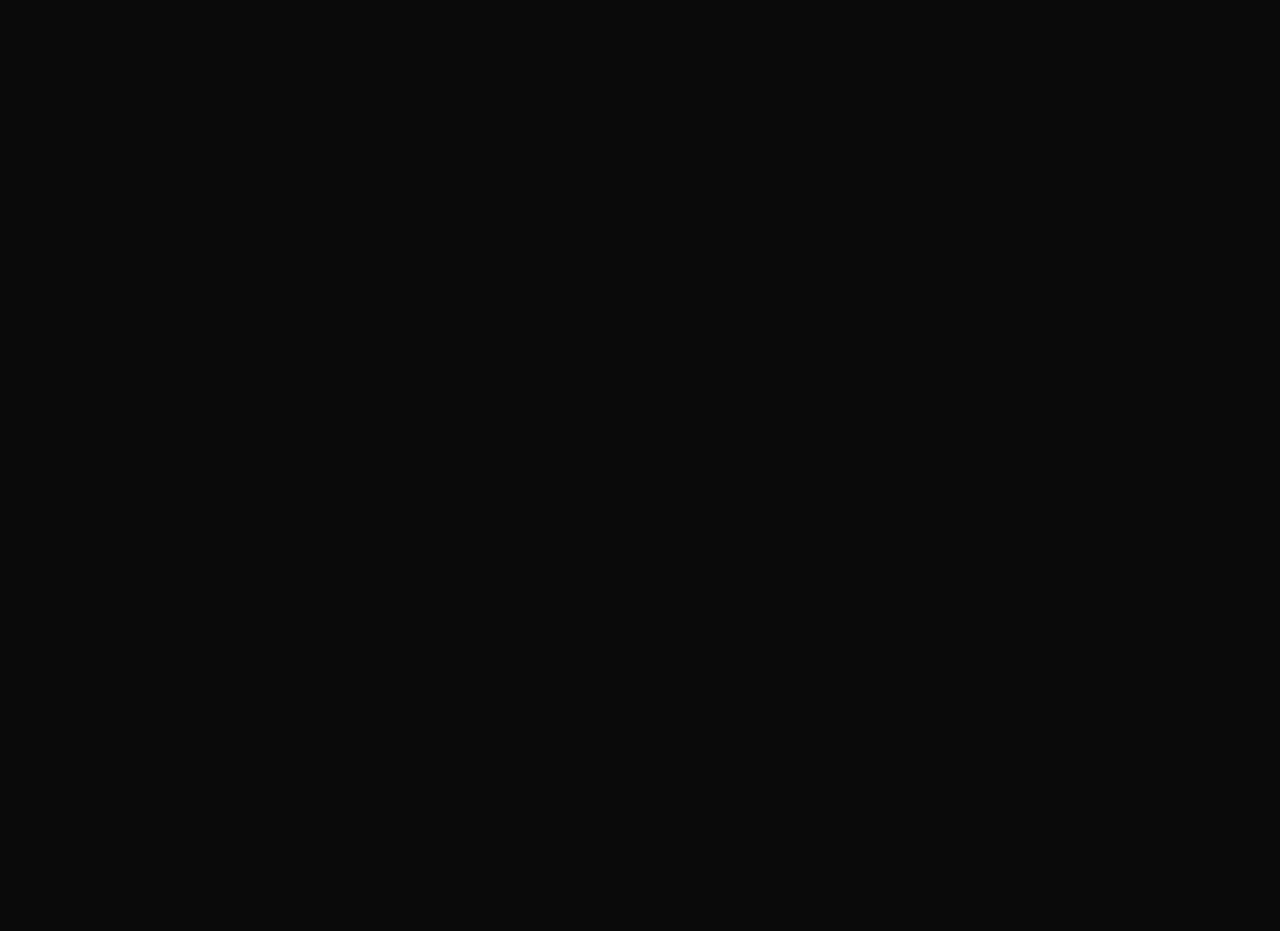
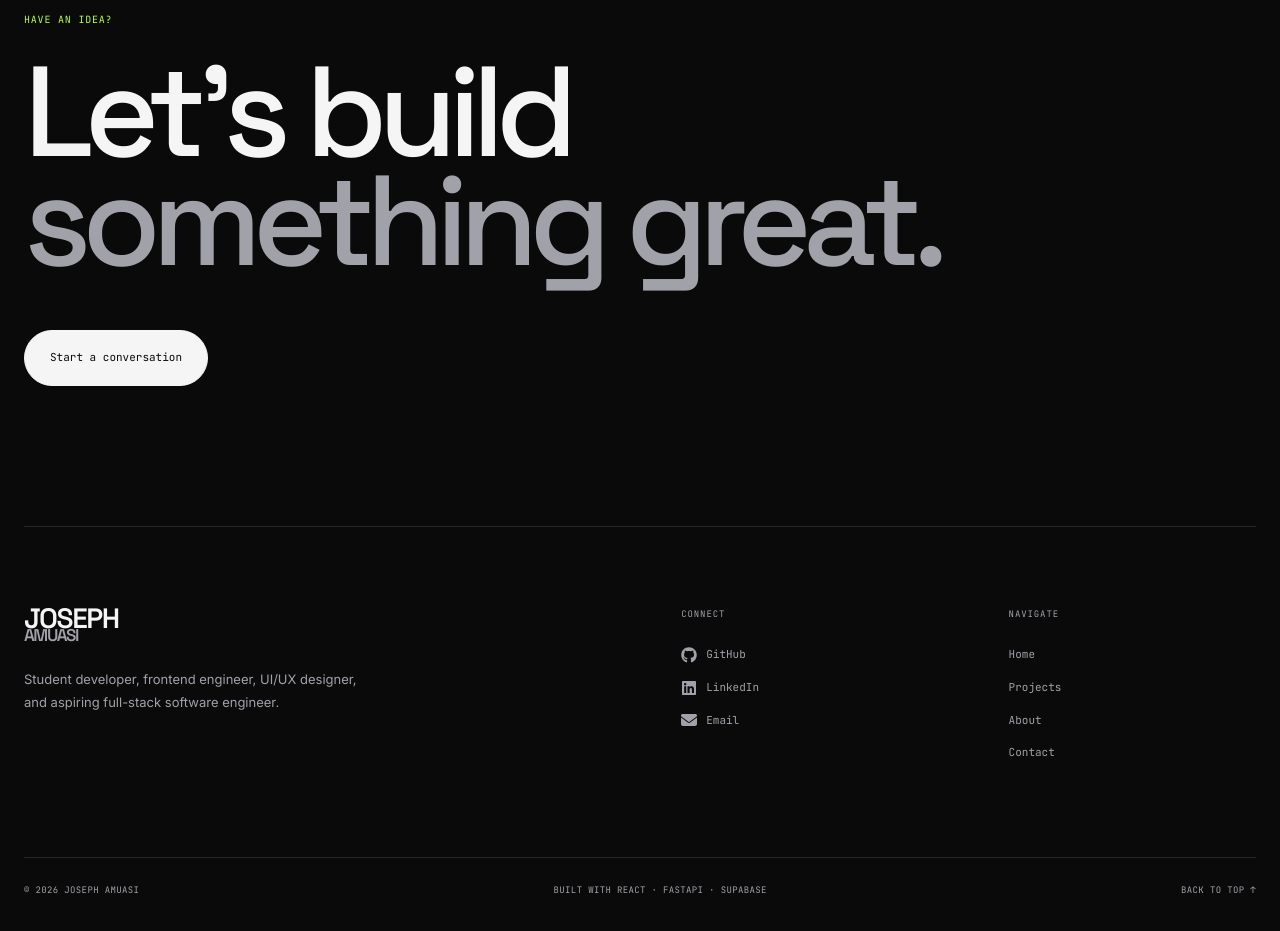
Before and after one commit to josephamuasi001/MY-PORTFOLIO, a React (Vite) app in the folder joseph-portfolio/: page / in a window 1280 px wide. Shown: the part 10680-11611 px from the top of the page. Before the commit the page ends 10551 px from the top, so only its background shows below. Built offline with nearby package versions, Linux system fonts and the light colour scheme.

Commit message:
feat: add Footer section with content, styling, and responsive design

```diff
--- a/joseph-portfolio/src/App.jsx
+++ b/joseph-portfolio/src/App.jsx
@@ -5,6 +5,9 @@ import About from "./sections/About";
 import Services from "./sections/Services";
 import Skills from "./sections/Skills";
 import Contact from "./sections/Contact";
+import Footer from "./sections/Footer";
+
+
 
 function App() {
   return (
@@ -20,7 +23,7 @@ function App() {
         <Skills />
         <Contact />
       </main>
-
+      <Footer />
     </div>
   );
 }
--- /dev/null
+++ b/joseph-portfolio/src/sections/Footer.css
@@ -0,0 +1,370 @@
+/* =================================
+   FOOTER
+================================= */
+
+.footer {
+  padding: 140px 0 35px;
+
+  background: var(--color-bg);
+
+  border-top: 1px solid var(--color-border);
+}
+
+.footer-container {
+  width: min(
+    calc(100% - 48px),
+    var(--container-width)
+  );
+
+  margin: 0 auto;
+}
+
+
+/* =================================
+   MAIN CTA
+================================= */
+
+.footer-cta {
+  padding-bottom: 140px;
+
+  border-bottom: 1px solid var(--color-border);
+}
+
+.footer-eyebrow {
+  margin-bottom: 30px;
+
+  color: var(--color-accent);
+
+  font-family: var(--font-mono);
+
+  font-size: 10px;
+
+  letter-spacing: 0.08em;
+}
+
+.footer-cta h2 {
+  margin-bottom: 55px;
+
+  font-family: var(--font-display);
+
+  font-size: clamp(
+    65px,
+    10vw,
+    145px
+  );
+
+  font-weight: 500;
+
+  line-height: 0.85;
+
+  letter-spacing: -0.07em;
+}
+
+.footer-cta h2 span {
+  color: var(--color-text-muted);
+}
+
+
+/* =================================
+   CTA BUTTON
+================================= */
+
+.footer-cta-button {
+  display: inline-flex;
+
+  align-items: center;
+
+  gap: 18px;
+
+  padding: 18px 25px;
+
+  border: 1px solid var(--color-text);
+
+  border-radius: var(--radius-pill);
+
+  color: var(--color-bg);
+
+  background: var(--color-text);
+
+  font-family: var(--font-mono);
+
+  font-size: 11px;
+
+  text-decoration: none;
+
+  transition:
+    transform 0.3s ease,
+    background 0.3s ease,
+    color 0.3s ease;
+}
+
+.footer-cta-button:hover {
+  transform: translateY(-4px);
+
+  color: var(--color-bg);
+
+  background: var(--color-accent);
+
+  border-color: var(--color-accent);
+}
+
+
+/* =================================
+   FOOTER MAIN
+================================= */
+
+.footer-main {
+  display: grid;
+
+  grid-template-columns:
+    1.4fr
+    0.6fr
+    0.6fr;
+
+  gap: 80px;
+
+  padding: 80px 0;
+}
+
+
+/* =================================
+   BRAND
+================================= */
+
+.footer-logo {
+  display: inline-flex;
+
+  flex-direction: column;
+
+  margin-bottom: 25px;
+
+  color: var(--color-text);
+
+  font-family: var(--font-display);
+
+  font-size: 28px;
+
+  font-weight: 600;
+
+  line-height: 0.8;
+
+  letter-spacing: -0.05em;
+
+  text-decoration: none;
+}
+
+.footer-logo span {
+  color: var(--color-text-muted);
+
+  font-size: 17px;
+}
+
+.footer-brand p {
+  max-width: 350px;
+
+  color: var(--color-text-muted);
+
+  font-size: 13px;
+
+  line-height: 1.8;
+}
+
+
+/* =================================
+   FOOTER LINKS
+================================= */
+
+.footer-links {
+  display: flex;
+
+  flex-direction: column;
+
+  align-items: flex-start;
+}
+
+.footer-links-label {
+  margin-bottom: 25px;
+
+  color: var(--color-text-muted);
+
+  font-family: var(--font-mono);
+
+  font-size: 9px;
+
+  letter-spacing: 0.1em;
+}
+
+.footer-links a {
+  display: flex;
+
+  align-items: center;
+
+  gap: 9px;
+
+  margin-bottom: 15px;
+
+  color: var(--color-text-muted);
+
+  font-family: var(--font-mono);
+
+  font-size: 11px;
+
+  text-decoration: none;
+
+  transition:
+    color 0.25s ease,
+    transform 0.25s ease;
+}
+
+.footer-links a svg:last-child {
+  opacity: 0;
+
+  transform: translate(-4px, 4px);
+
+  transition:
+    opacity 0.25s ease,
+    transform 0.25s ease;
+}
+
+.footer-links a:hover {
+  color: var(--color-text);
+
+  transform: translateX(4px);
+}
+
+.footer-links a:hover svg:last-child {
+  opacity: 1;
+
+  transform: translate(0, 0);
+}
+
+
+/* =================================
+   BOTTOM BAR
+================================= */
+
+.footer-bottom {
+  display: flex;
+
+  align-items: center;
+
+  justify-content: space-between;
+
+  gap: 25px;
+
+  padding-top: 25px;
+
+  border-top: 1px solid var(--color-border);
+
+  color: var(--color-text-muted);
+
+  font-family: var(--font-mono);
+
+  font-size: 9px;
+
+  letter-spacing: 0.04em;
+}
+
+.footer-bottom p {
+  margin: 0;
+}
+
+.footer-bottom a {
+  color: var(--color-text-muted);
+
+  text-decoration: none;
+
+  transition: color 0.25s ease;
+}
+
+.footer-bottom a:hover {
+  color: var(--color-accent);
+}
+
+
+/* =================================
+   TABLET
+================================= */
+
+@media (max-width: 900px) {
+
+  .footer {
+    padding-top: 110px;
+  }
+
+  .footer-cta {
+    padding-bottom: 100px;
+  }
+
+  .footer-main {
+    grid-template-columns:
+      1fr 1fr;
+
+    gap: 60px;
+  }
+
+  .footer-brand {
+    grid-column: 1 / -1;
+  }
+
+}
+
+
+/* =================================
+   MOBILE
+================================= */
+
+@media (max-width: 600px) {
+
+  .footer {
+    padding: 90px 0 25px;
+  }
+
+  .footer-container {
+    width: min(
+      calc(100% - 32px),
+      var(--container-width)
+    );
+  }
+
+  .footer-cta {
+    padding-bottom: 80px;
+  }
+
+  .footer-cta h2 {
+    margin-bottom: 40px;
+
+    font-size: clamp(
+      58px,
+      16vw,
+      85px
+    );
+  }
+
+  .footer-cta-button {
+    padding: 16px 20px;
+  }
+
+  .footer-main {
+    grid-template-columns: 1fr;
+
+    gap: 55px;
+
+    padding: 65px 0;
+  }
+
+  .footer-brand {
+    grid-column: auto;
+  }
+
+  .footer-bottom {
+    flex-direction: column;
+
+    align-items: flex-start;
+
+    gap: 14px;
+
+    line-height: 1.5;
+  }
+
+}
--- /dev/null
+++ b/joseph-portfolio/src/sections/Footer.jsx
@@ -0,0 +1,123 @@
+import {
+  FaGithub,
+  FaLinkedin,
+  FaEnvelope,
+} from "react-icons/fa6";
+
+import { ArrowUpRight } from "lucide-react";
+
+import "./Footer.css";
+
+function Footer() {
+  return (
+    <footer className="footer">
+      <div className="footer-container">
+        <div className="footer-cta">
+          <p className="footer-eyebrow">
+            HAVE AN IDEA?
+          </p>
+
+          <h2>
+            Let's build
+            <br />
+            <span>something great.</span>
+          </h2>
+
+          <a
+            href="mailto:joseph@example.com"
+            className="footer-cta-button"
+          >
+            Start a conversation
+          </a>
+        </div>
+
+        <div className="footer-main">
+
+          <div className="footer-brand">
+            <a
+              href="#home"
+              className="footer-logo"
+            >
+              JOSEPH
+              <span>AMUASI</span>
+            </a>
+
+            <p>
+              Student developer, frontend engineer,
+              UI/UX designer, and aspiring full-stack
+              software engineer.
+            </p>
+          </div>
+
+          <div className="footer-links">
+            <p className="footer-links-label">
+              CONNECT
+            </p>
+
+            <a href="#">
+                <FaGithub size={16} />
+                GitHub
+                <ArrowUpRight size={14} />
+            </a>
+
+            <a href="#">
+            <FaLinkedin size={16} />
+            LinkedIn
+            <ArrowUpRight size={14} />
+            </a>
+
+
+
+            <a href="mailto:joseph@example.com">
+                <FaEnvelope size={16} />
+                Email
+                <ArrowUpRight size={14} />
+            </a>
+
+
+          </div>
+
+          <div className="footer-links">
+            <p className="footer-links-label">
+              NAVIGATE
+            </p>
+
+            <a href="#home">
+              Home
+            </a>
+
+            <a href="#projects">
+              Projects
+            </a>
+
+            <a href="#about">
+              About
+            </a>
+
+            <a href="#contact">
+              Contact
+            </a>
+          </div>
+
+        </div>
+
+        <div className="footer-bottom">
+          <p>
+            © {new Date().getFullYear()} JOSEPH AMUASI
+          </p>
+
+          <p>
+            BUILT WITH REACT · FASTAPI · SUPABASE
+          </p>
+
+          <a href="#home">
+            BACK TO TOP ↑
+          </a>
+        </div>
+
+      </div>
+    </footer>
+  );
+}
+
+export default Footer;
```
